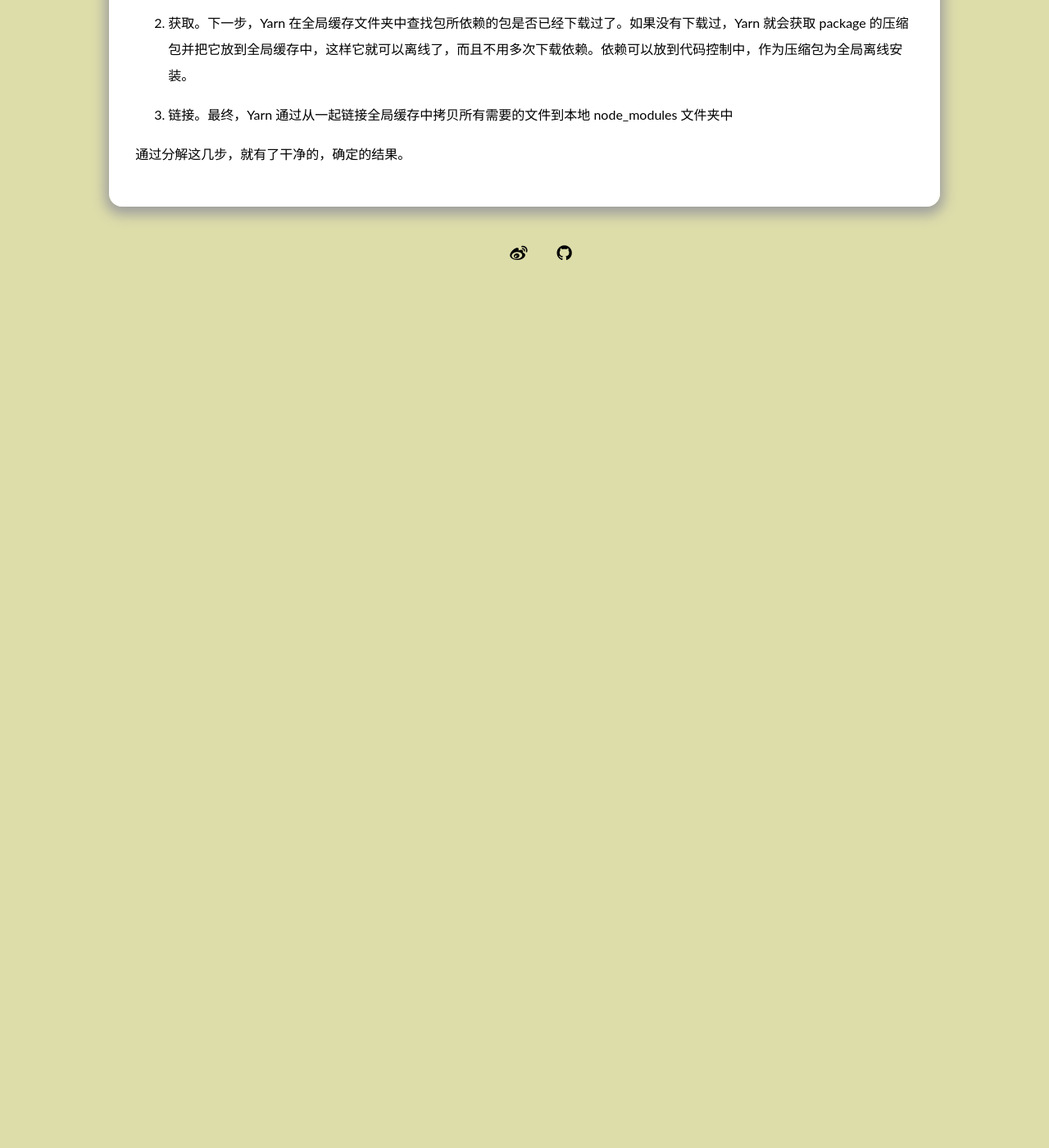
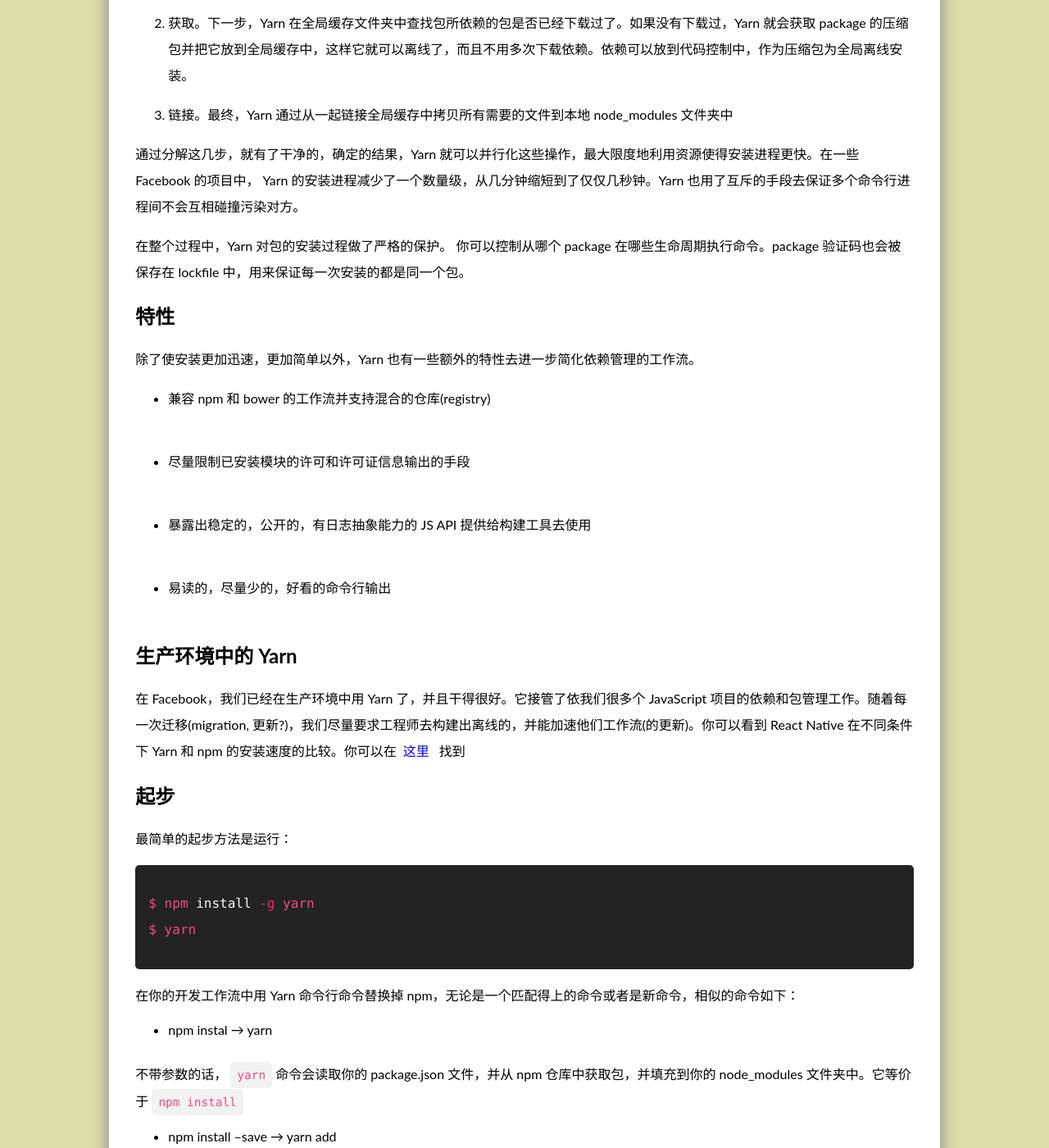
Before and after one commit to AnnatarHe/AnnatarHe.github.io, a Jekyll site: the page built from _posts/2016-10-12-translate-chinese-yarn-a-new-package-manager-for-javascript.md, in a window 1280 px wide and 1400 px high, scrolled down 2441 px. Shown: the whole window at 82% size. Built offline with Jekyll 4.4.1, drawn with Linux system fonts in a browser that asks for light colours; nearby versions of some CDN libraries; some web fonts are replaced; comment, search, counter and statistics services are not loaded; before the commit the page ends 2774 px from its top, so only the background shows below that; some of the changed text lies outside the part shown.

Commit message:
finish translate the introduce to yarn

```diff
--- a/_posts/2016-10-12-translate-chinese-yarn-a-new-package-manager-for-javascript.md
+++ b/_posts/2016-10-12-translate-chinese-yarn-a-new-package-manager-for-javascript.md
@@ -56,4 +56,51 @@ Yarn 解决版本控制和安装不精确的问题是通过使用 **lockfils**
 
 3. 链接。最终，Yarn 通过从一起链接全局缓存中拷贝所有需要的文件到本地 node_modules 文件夹中
 
-通过分解这几步，就有了干净的，确定的结果。
+通过分解这几步，就有了干净的，确定的结果，Yarn 就可以并行化这些操作，最大限度地利用资源使得安装进程更快。在一些 Facebook 的项目中， Yarn 的安装进程减少了一个数量级，从几分钟缩短到了仅仅几秒钟。Yarn 也用了互斥的手段去保证多个命令行进程间不会互相碰撞污染对方。
+
+在整个过程中，Yarn 对包的安装过程做了严格的保护。 你可以控制从哪个 package 在哪些生命周期执行命令。package 验证码也会被保存在 lockfile 中，用来保证每一次安装的都是同一个包。
+
+## 特性
+
+除了使安装更加迅速，更加简单以外，Yarn 也有一些额外的特性去进一步简化依赖管理的工作流。
+
+* 兼容 npm 和 bower 的工作流并支持混合的仓库(registry)
+
+* 尽量限制已安装模块的许可和许可证信息输出的手段
+
+* 暴露出稳定的，公开的，有日志抽象能力的 JS API 提供给构建工具去使用
+
+* 易读的，尽量少的，好看的命令行输出
+
+## 生产环境中的 Yarn
+
+在 Facebook，我们已经在生产环境中用 Yarn 了，并且干得很好。它接管了依我们很多个 JavaScript 项目的依赖和包管理工作。随着每一次迁移(migration, 更新?)，我们尽量要求工程师去构建出离线的，并能加速他们工作流(的更新)。你可以看到 React Native 在不同条件下 Yarn 和 npm 的安装速度的比较。你可以在[这里](https://yarnpkg.com/en/compare) 找到
+
+## 起步
+
+最简单的起步方法是运行：
+
+{% highlight console %}
+$ npm install -g yarn
+$ yarn
+{% endhighlight %}
+
+在你的开发工作流中用 Yarn 命令行命令替换掉 npm，无论是一个匹配得上的命令或者是新命令，相似的命令如下：
+
+* npm instal → yarn
+
+不带参数的话， `yarn` 命令会读取你的 package.json 文件，并从 npm 仓库中获取包，并填充到你的 node_modules 文件夹中。它等价于 `npm install`
+
+* npm install --save <name> → yarn add <name>
+
+我们移除了 `npm install <name>` 命令中的“不可见依赖”，并分离了这个命令。执行 `yarn add <name>` 就等价于执行 `npm install --save <name>`
+
+## 未来
+
+我们很多人集合在一起去构建 Yarn 去解决共同的问题，并且我们知道我们也想 Yarn 变成一个每个人都能用的真正的社区项目。 Yarn 现在已经在 [GitHub 发布了](https://github.com/yarnpkg/yarn)，并且我们准备好(告诉) Node 社区做什么是最好的选择： 使用 Yarn， 分享想法，编写文档，互帮互助并帮助建立一个伟大的社区去照顾它。我们相信 Yarn 已经有了一个伟大的开始，在你的帮助下它会变得更好。
+
+> [Yarn: A new package manager for JavaScript](https://code.facebook.com/posts/1840075619545360/yarn-a-new-package-manager-for-javascript/)
+
+## 译者的话
+
+我觉得自己翻译得不算很好，有一些句子翻译得可能略生硬，如果你觉得我哪里翻译得有问题，欢迎在下面留言让我知道，或者给我发邮件：iamhele1994#gmail.com
```
